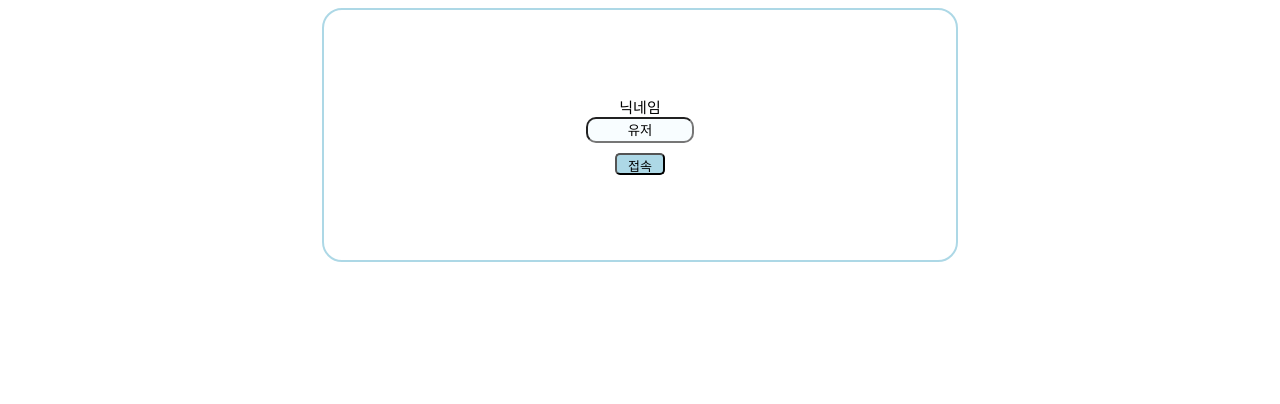
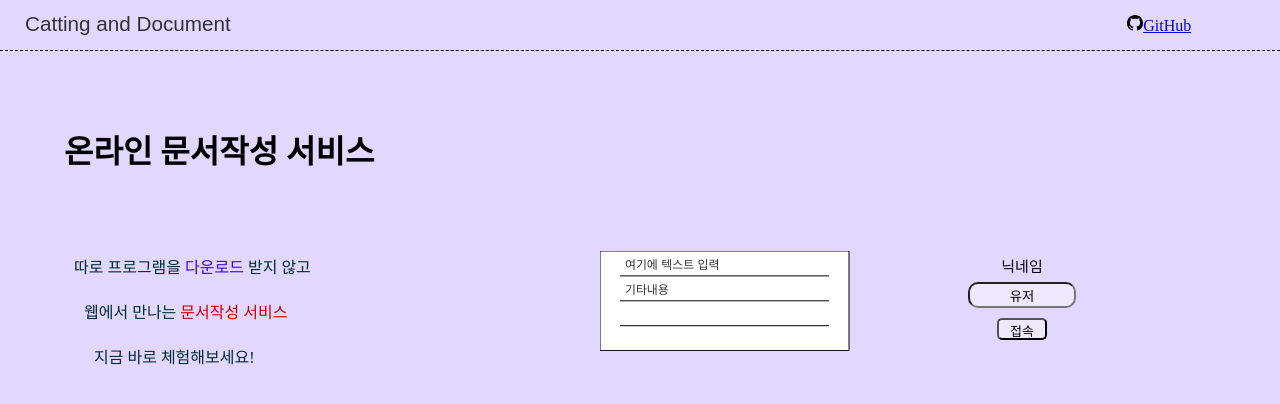
Before and after one commit to feather2308/WebPro1, a plain HTML site: page index.html in a window 1280 px wide. Drawn offline with Linux system fonts and the light colour scheme.

Commit message:
11/09 10:30

```diff
--- a/index.html
+++ b/index.html
@@ -1,13 +1,57 @@
 <!DOCTYPE html>
 <html>
     <head>
+        <meta charset="utf-8">
+        <title>Catting and Document</title>
         <style>
+            body {
+                margin: 0px;
+                height: 100vh;
+            }
+
+            .main {
+                width: 100%;
+                height: 100%;
+                background-color: #E1D7FF;
+            }
+            .main header {
+                width: 100%;
+                height: 50px;
+                border-bottom: 1px dashed black;
+                display: flex;
+                align-items: center;
+                justify-content: left;
+                justify-items: center;
+            }
+            .main header .header_image {
+                margin-left: 25px;
+            }
+            .main header .header_lore {
+                margin-left: 70%;
+            }
+
+            .lore_body {
+                padding-left: 5%;
+                display: flex;
+            }
+
+            .lore_body .left_lore {
+                width: 40%;
+                min-width: 350px;
+            }
+
+            .lore_body .middle_lore {
+                padding-top: 200px;
+                padding-left: 50px;
+                padding-right: 50px;
+                width: 250px;
+                min-width: 250px;
+            }
+
             .index {
-                width: 50%;
-                height: 250px;
-                border: 2px solid #add8e6;
-                border-radius: 20px;
-                margin: 0 auto;
+                width: 20%;
+                height: 150px;
+                padding-top: 170px;
                 align-items: center;
                 justify-content: center;
                 justify-items: center;
@@ -18,7 +62,7 @@
             .index .input {
                 width: 100px;
                 height: 20px;
-                background-color: #f8fdff;
+                background-color: #ede8fc;
                 text-align: center;
                 font-size: 10pt;
                 font-weight: 370;
@@ -34,14 +78,13 @@
                 font-size: 15px;
                 text-align: center;
                 letter-spacing: 0;
-                line-height: normal;
                 white-space: nowrap;
-                margin-bottom: 5px;
+                line-height: 2.0em;
             }
             .index .submit {
                 width: 50px;
                 height: 22px;
-                background-color: #add8e6;
+                background-color: #ede8fc;
                 font-family: "Inter-Regular", Helvetica;
                 font-weight: 370;
                 color: #000000;
@@ -55,6 +98,38 @@
         </style>
     </head>
     <body>
+        <div class="main">
+            <header>
+                <div class="header_image"><a href="./index.html">
+                    <?xml version="1.0" encoding="utf-8"?>
+                    <svg viewBox="67.947 33.437 206.2178 23" width="206.2178" height="23" xmlns="http://www.w3.org/2000/svg">
+                    <text style="white-space: pre; fill: rgb(51, 51, 51); font-family: Arial, sans-serif; font-size: 20.7px;" x="67.947" y="52.437">Catting and Document</text>
+                    </svg>
+                </a></div>
+                <div class="header_lore">
+                    <a href="https://github.com/feather2308/WebPro1"><svg height="16" aria-hidden="true" viewBox="0 0 16 16" version="1.1" width="16" data-view-component="true" class="octicon octicon-mark-github v-align-middle color-fg-default">
+                        <path d="M8 0c4.42 0 8 3.58 8 8a8.013 8.013 0 0 1-5.45 7.59c-.4.08-.55-.17-.55-.38 0-.27.01-1.13.01-2.2 0-.75-.25-1.23-.54-1.48 1.78-.2 3.65-.88 3.65-3.95 0-.88-.31-1.59-.82-2.15.08-.2.36-1.02-.08-2.12 0 0-.67-.22-2.2.82-.64-.18-1.32-.27-2-.27-.68 0-1.36.09-2 .27-1.53-1.03-2.2-.82-2.2-.82-.44 1.1-.16 1.92-.08 2.12-.51.56-.82 1.28-.82 2.15 0 3.06 1.86 3.75 3.64 3.95-.23.2-.44.55-.51 1.07-.46.21-1.61.55-2.33-.66-.15-.24-.6-.83-1.23-.82-.67.01-.27.38.01.53.34.19.73.9.82 1.13.16.45.68 1.31 2.69.94 0 .67.01 1.3.01 1.49 0 .21-.15.45-.55.38A7.995 7.995 0 0 1 0 8c0-4.42 3.58-8 8-8Z"></path>
+                    </svg>GitHub</a>
+                </div>
+            </header>
+            <div class="lore_body">
+                <div class="left_lore">
+                    <h1 style="text-align: left; line-height: 5.0em;">온라인 문서작성 서비스</h1>
+                    <div style="text-align: left; color: rgb(0, 46, 46); padding-left: 10px; padding-bottom: 5px;">따로 프로그램을 <a style="white-space: nowrap; color: #3c00ff;">다운로드</a> 받지 않고</div>
+                    <p style="text-align: left; color: rgb(0, 46, 46); padding-left: 20px; padding-bottom: 5px;">웹에서 만나는 <a style="white-space: nowrap; color: #ce0000;">문서작성 서비스</a></p>
+                    <p style="text-align: left; color: rgb(0, 46, 46); padding-left: 30px;">지금 바로 체험해보세요!</p>
+                </div>
+                <div class="middle_lore">
+                    <svg viewBox="0 0 251 100" xmlns="http://www.w3.org/2000/svg">
+                        <defs></defs>
+                        <rect x="0" y="0" width="250" height="100px" style="fill: rgb(255, 255, 255); stroke: rgb(0, 0, 0);"></rect>
+                        <path style="fill: rgb(216, 216, 216); stroke: rgb(0, 0, 0);" d="M 20 25 L 230 25"></path>
+                        <path style="fill: rgb(216, 216, 216); stroke: rgb(0, 0, 0);" d="M 20 50 L 230 50"></path>
+                        <path style="fill: rgb(216, 216, 216); stroke: rgb(0, 0, 0);" d="M 20 75 L 230 75"></path>
+                        <text style="white-space: pre; fill: rgb(51, 51, 51); font-family: Arial, sans-serif; font-size: 12px;" x="25" y="18">여기에 텍스트 입력</text>
+                        <text style="white-space: pre; fill: rgb(51, 51, 51); font-family: Arial, sans-serif; font-size: 12px;" x="25" y="43">기타내용</text>
+                    </svg>
+                </div>
                 <div class="index">
                     <form method="login" action="/roomSelect.html">
                         <a class="nickname_text">닉네임</a><br>
@@ -62,5 +137,7 @@
                         <input class="submit" type="submit" value="접속">
                     </form>
                 </div>
+            </div>
+        </div>
     </body>
 </html>
```
Also changed, not shown: roomSelect.html (+43 -6 lines). Lines whose indentation alone changed are shown as unchanged.
